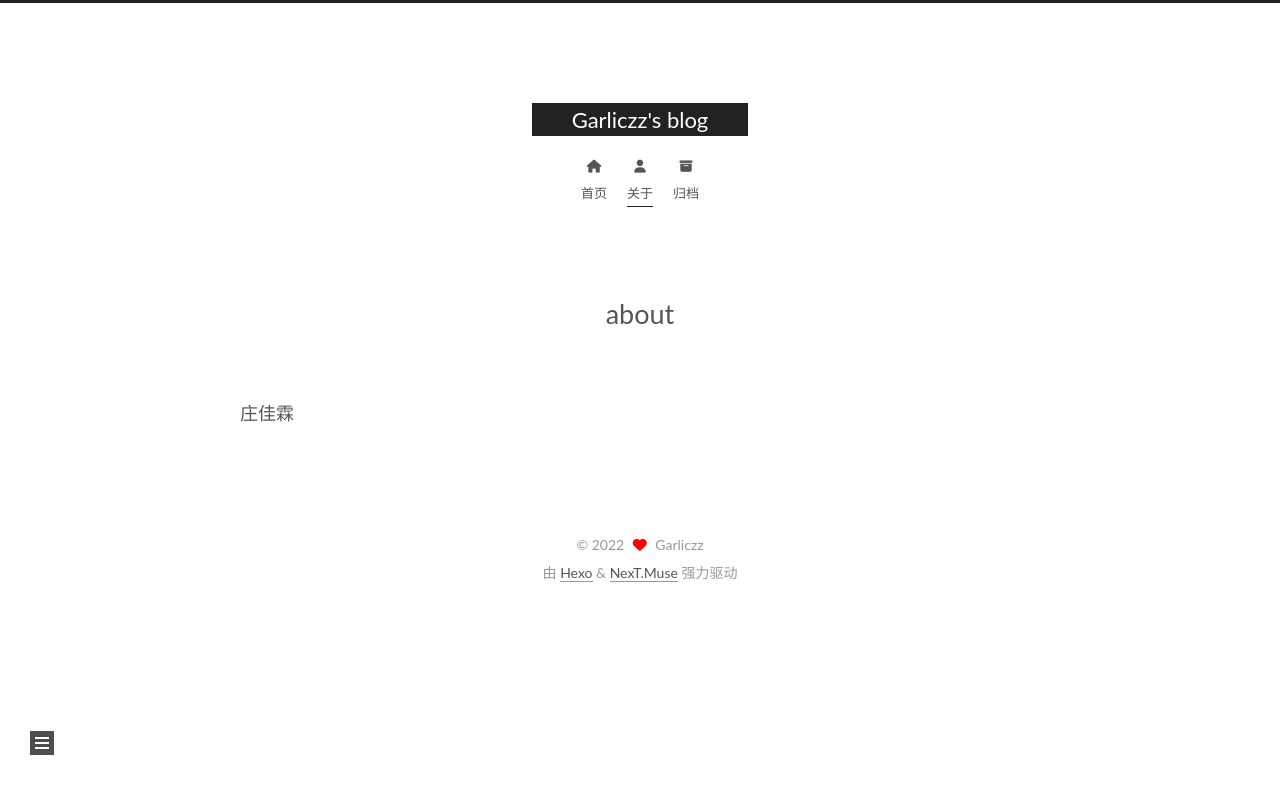
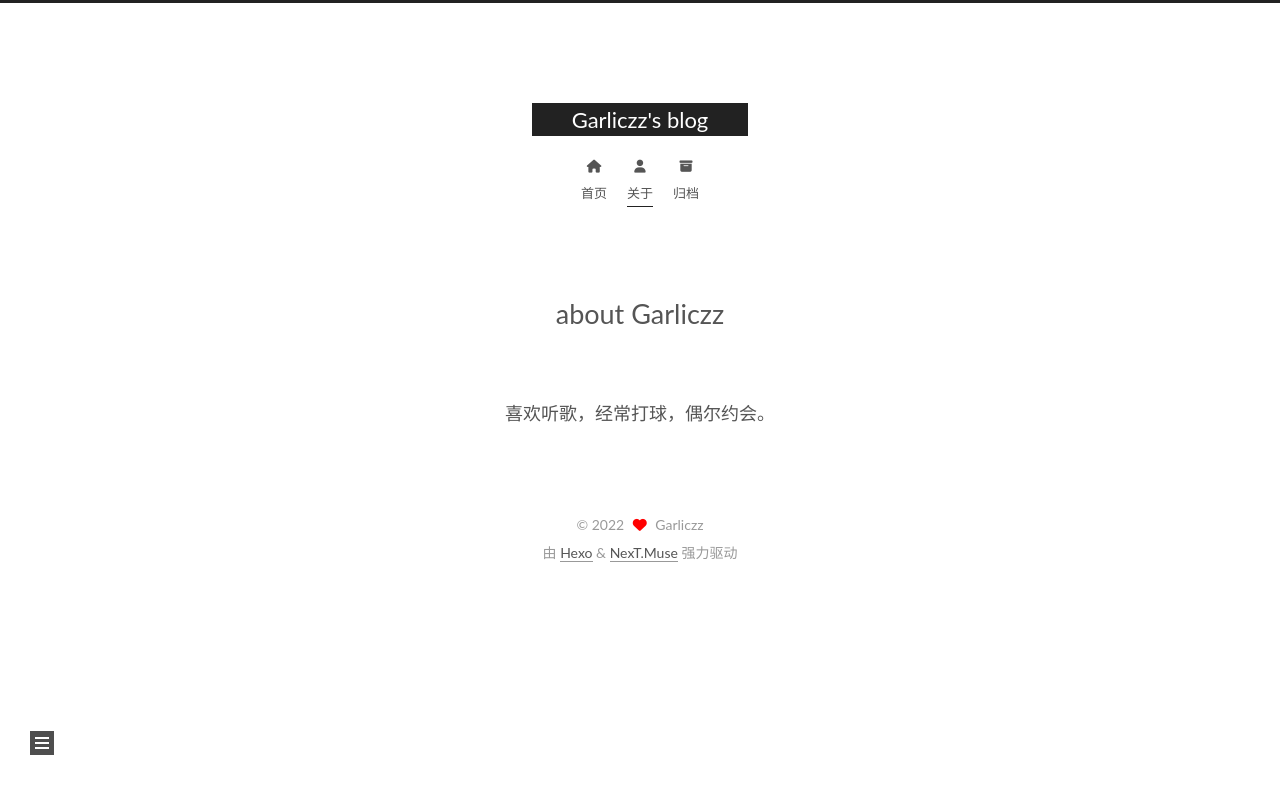
Before and after one commit to Garliczz/Garliczz.github.io, a plain HTML site: page about/index.html in a window 1280 px wide. Drawn offline with nearby package versions, Linux system fonts and the light colour scheme.

Commit message:
Site updated: 2022-09-16 21:36:27

```diff
--- a/about/index.html
+++ b/about/index.html
@@ -20,15 +20,15 @@
 
 <script class="next-config" data-name="main" type="application/json">{"hostname":"example.com","root":"/","images":"/images","scheme":"Muse","darkmode":false,"version":"8.13.0","exturl":false,"sidebar":{"position":"left","display":"post","padding":18,"offset":12},"copycode":{"enable":false,"style":null},"bookmark":{"enable":false,"color":"#222","save":"auto"},"mediumzoom":false,"lazyload":false,"pangu":false,"comments":{"style":"tabs","active":null,"storage":true,"lazyload":false,"nav":null},"stickytabs":false,"motion":{"enable":true,"async":false,"transition":{"post_block":"fadeIn","post_header":"fadeInDown","post_body":"fadeInDown","coll_header":"fadeInLeft","sidebar":"fadeInUp"}},"prism":false,"i18n":{"placeholder":"搜索...","empty":"没有找到任何搜索结果：${query}","hits_time":"找到 ${hits} 个搜索结果（用时 ${time} 毫秒）","hits":"找到 ${hits} 个搜索结果"}}</script><script src="/js/config.js"></script>
 
-    <meta name="description" content="庄佳霖">
+    <meta name="description" content="喜欢听歌，经常打球，偶尔约会。">
 <meta property="og:type" content="website">
-<meta property="og:title" content="about">
+<meta property="og:title" content="about Garliczz">
 <meta property="og:url" content="http://example.com/about/index.html">
 <meta property="og:site_name" content="Garliczz&#39;s blog">
-<meta property="og:description" content="庄佳霖">
+<meta property="og:description" content="喜欢听歌，经常打球，偶尔约会。">
 <meta property="og:locale" content="zh_CN">
 <meta property="article:published_time" content="2022-09-16T10:39:29.000Z">
-<meta property="article:modified_time" content="2022-09-16T13:23:59.796Z">
+<meta property="article:modified_time" content="2022-09-16T13:36:08.492Z">
 <meta property="article:author" content="Garliczz">
 <meta name="twitter:card" content="summary">
 
@@ -37,10 +37,10 @@
 
 
 
-<script class="next-config" data-name="page" type="application/json">{"sidebar":"","isHome":false,"isPost":false,"lang":"zh-CN","comments":true,"permalink":"http://example.com/about/index.html","path":"about/index.html","title":"about"}</script>
+<script class="next-config" data-name="page" type="application/json">{"sidebar":"","isHome":false,"isPost":false,"lang":"zh-CN","comments":true,"permalink":"http://example.com/about/index.html","path":"about/index.html","title":"about Garliczz"}</script>
 
 <script class="next-config" data-name="calendar" type="application/json">""</script>
-<title>about | Garliczz's blog
+<title>about Garliczz | Garliczz's blog
 </title>
 
 
@@ -166,7 +166,7 @@
 
     <div class="post-block" lang="zh-CN"><header class="post-header">
 
-<h1 class="post-title" itemprop="name headline">about
+<h1 class="post-title" itemprop="name headline">about Garliczz
 </h1>
 
 <div class="post-meta-container">
@@ -177,8 +177,7 @@
 
 
       <div class="post-body">
-          <p>庄佳霖</p>
-
+          <center>喜欢听歌，经常打球，偶尔约会。</center>
       </div>
 
 
```
